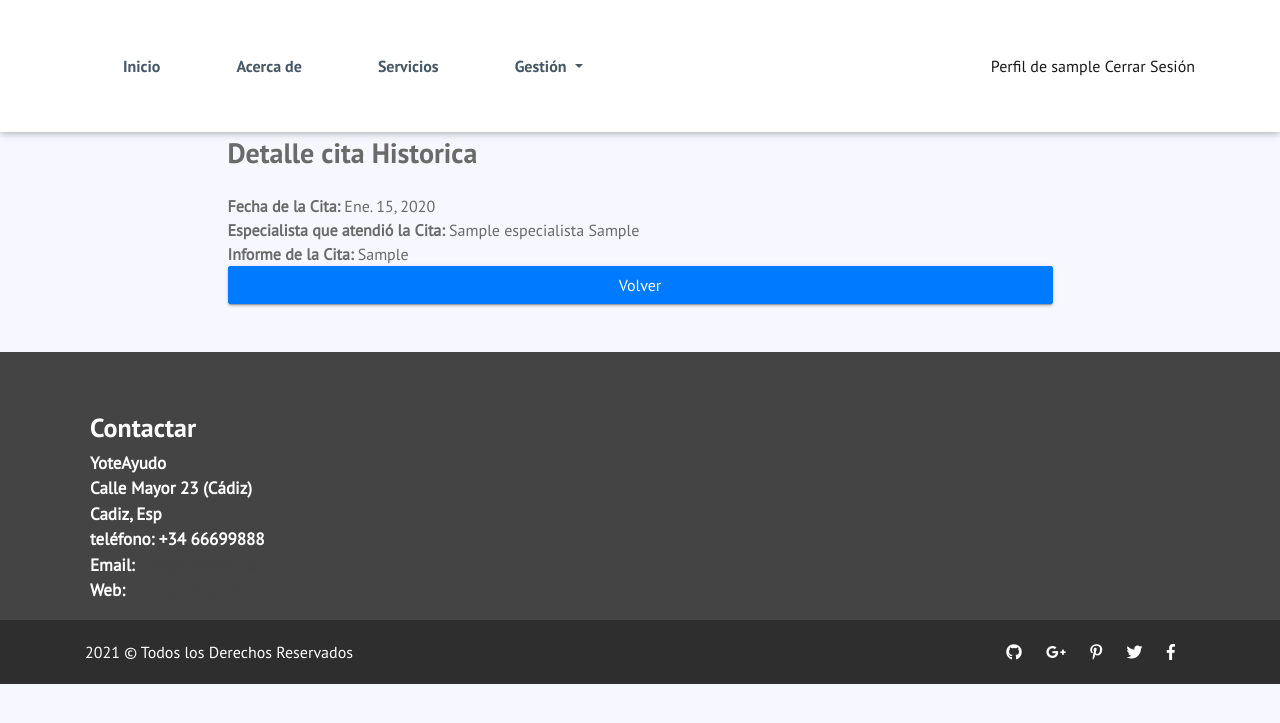
After one commit to microedet/yoteayudo, a Django app: page /consulta_historica/1 in a window 1280 px wide. The commit adds this page. Shown: the top 723 px of the page. Run offline with Django 3.2, Linux system fonts and the light colour scheme; a user stored in the database is signed in; tables that the repository leaves empty hold one stand-in row (values such as "Sample post"); parts of the project's set-up code (start-up, migrations or seed data) failed here and were passed over; some libraries are stand-ins or nearby versions.

Commit message:
se ve el template de historico de citas y ya discrimina en realizadas y no, se puede consultar los detalles de las citas historicas

```diff
--- /dev/null
+++ b/core/templates/core/cita_detail_historical.html
@@ -0,0 +1,28 @@
+{% extends 'core/base.html' %}
+{% load static %}
+{% block title %}Detalle de la Cita{% endblock %}
+{% block content %}
+    <style>label{display:none}</style>
+    <br>
+    <br>
+    <br>
+<style>.errorlist{color:red;}</style>
+<main role="main">
+  <div class="container">
+    <div class="row mt-3">
+      <div class="col-md-9 mx-auto mb-5">
+          <br>
+          <br>
+        <form action="" method="post" enctype="multipart/form-data">{% csrf_token %}
+          <h3 class="mb-4">Detalle cita Historica</h3>
+            <p><b>Fecha de la Cita:</b>  {{fecha}}</p>
+            <p><b>Especialista que atendió la  Cita:</b>  {{ nombre_especialista }} {{ apellido_especialista }} </p>
+            <p><b>Informe de la  Cita:</b>  {{ informe }} </p>
+
+            <p><a  type="button" class="btn btn-primary btn-block mt10"  href="{% url 'historico_consulta_cliente' %}" >Volver</a></p>
+        </form>
+      </div>
+    </div>
+  </div>
+</main>
+{% endblock %}
--- a/core/templates/core/cita_list_historical.html
+++ b/core/templates/core/cita_list_historical.html
@@ -32,7 +32,7 @@
 
                                 <td style="vertical-align: middle">
 
-                                        <a class="btn btn-default"  href="{% url 'borrar_cita_cliente' pk=cita.id %}">Detalles cita</a>
+                                        <a class="btn btn-default"  href="{% url 'consulta_historica' pk=cita.id %}">Detalles cita</a>
 
                                 </td>
 
--- a/core/urls.py
+++ b/core/urls.py
@@ -51,4 +51,7 @@ urlpatterns = [
     #url para consultar historico de citas
     path('historico_consulta_cliente', views.CitasListHistorical.as_view(), name='historico_consulta_cliente'),
 
+    #url para consultar detalles de cita historica
+    path('consulta_historica/<int:pk>', views.CitaDetailHistorical.as_view(), name='consulta_historica'),
+
 ]
--- a/core/views.py
+++ b/core/views.py
@@ -3,7 +3,7 @@ from django.shortcuts import render
 from django.urls import reverse_lazy
 from django.views.generic import CreateView, TemplateView, UpdateView, ListView, DetailView, DeleteView
 from core.forms import ClienteSignupForm, EspecialistaSignupForm, ClienteUpdateForm, EspecialistaUpdateForm, \
-    EspecialistaDeleteForm, CitaForm
+    EspecialistaDeleteForm, CitaForm, CitaDetailHistorical
 from django import forms
 from core.models import Cliente, Especialista, Cita
 
@@ -198,6 +198,32 @@ class CitasListHistorical(ListView):
         return Cita.objects.filter(realizada=1)
 
 
+# Vista para ver el detalle de una cita historica
+@method_decorator(login_required(), name='dispatch')
+class CitaDetailHistorical(DetailView):
+    model = Cita
+    form_class= CitaDetailHistorical
+    #success_url = reverse_lazy('historico_consulta_cliente')
+    template_name = 'core/cita_detail_historical.html'
+
+
+    # mediante esta funcion tomamos el valor de la pk, metido en la url, para saber que cita historica
+    # solicitamos la consulta
+    def get_context_data(self, **kwargs):
+        context = super(CitaDetailHistorical, self).get_context_data(**kwargs)
+        cita = Cita.objects.get(id=self.kwargs.get('pk'))
+        context['fecha'] = cita.fecha
+        context['idEspecialista'] = cita.idEspecialista_id
+        context['idCliente'] = cita.idCliente_id
+        context['informe'] = cita.informe
+        context['realizada'] = cita.realizada
+        context['nombre_especialista'] = cita.idEspecialista.nombre
+        context['apellido_especialista'] = cita.idEspecialista.apellido
+
+        # print(especialista)
+        return context
+
+
 
 # desde aqui el cliente puede modificar la fecha de la consulta
 @method_decorator(login_required, name='dispatch')
```
Also changed, not shown: core/forms.py (+16 -0 lines).
